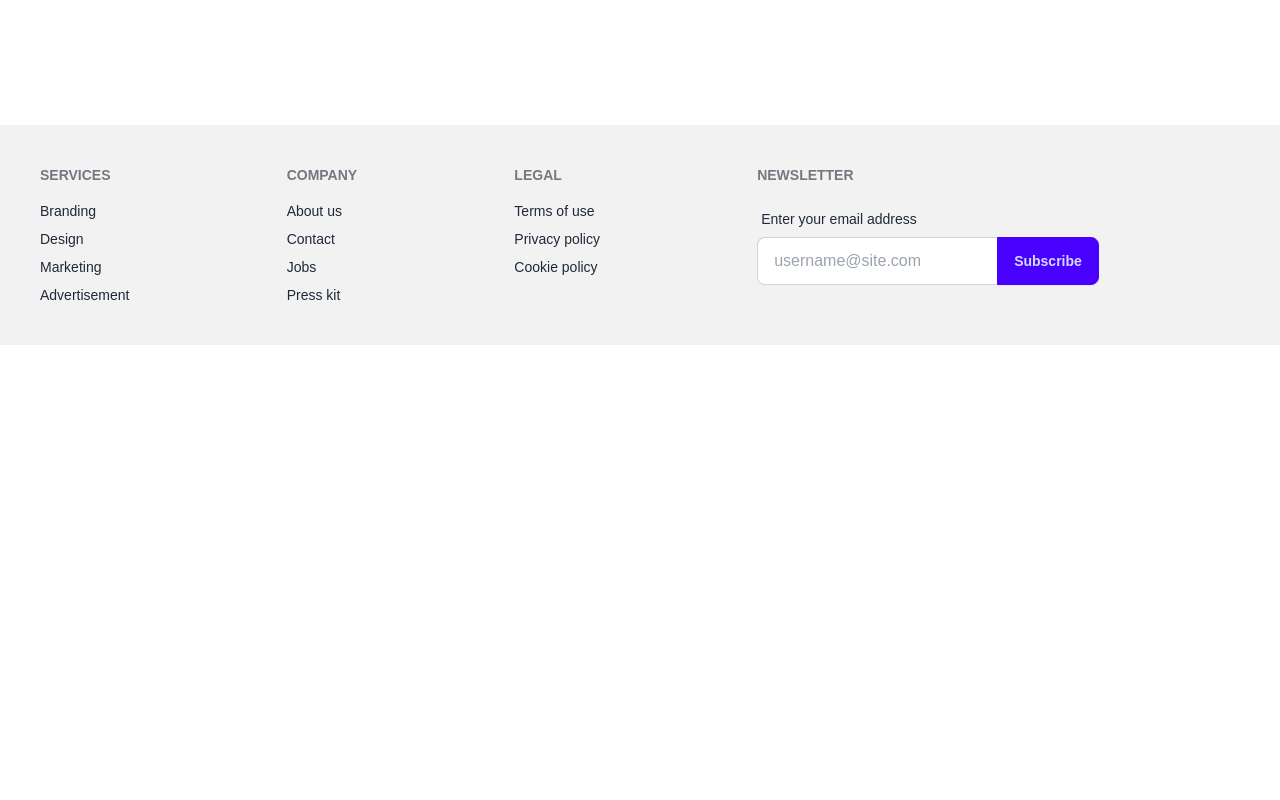
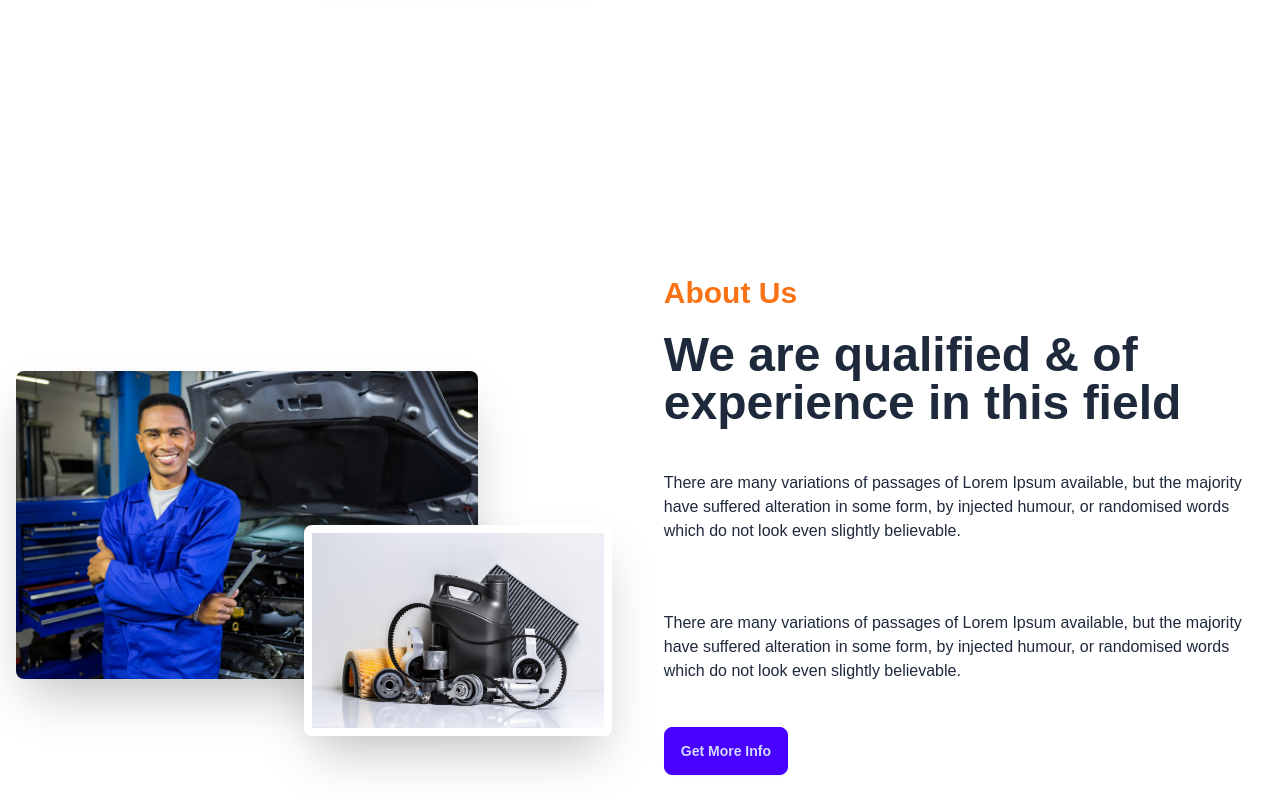
Before and after one commit to Ratan-code-SR/Next-hero, a Next.js app: page / in a window 1280 px wide. Shown: the part 1540-2340 px from the top of the page. Before the commit the page ends 1885 px from the top, so only its background shows below. Built offline with nearby package versions, Linux system fonts and the light colour scheme.

Commit message:
banner file added

```diff
--- a/src/components/Homepage/Homepage.jsx
+++ b/src/components/Homepage/Homepage.jsx
@@ -7,6 +7,7 @@ const Homepage = () => {
         <div>
             <Banner/>
             <About/>
+            <About/>
 
         </div>
     );
```
